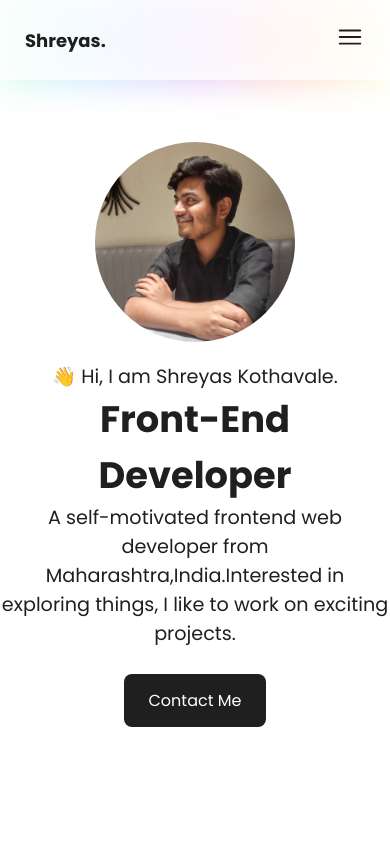
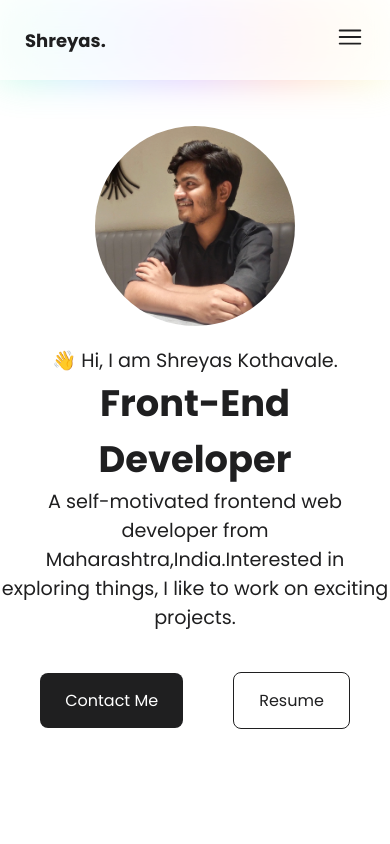
Before and after one commit to shreyashkothavale/shreyash.tech, a React (Vite) app: page / in a window 390 px wide. Shown: the top 844 px of the page. Built offline with nearby package versions, Linux system fonts and the light colour scheme.

Commit message:
responsive bug fixed

```diff
--- a/src/Components/HomeScreen/HomeScreen.jsx
+++ b/src/Components/HomeScreen/HomeScreen.jsx
@@ -2,6 +2,7 @@ import React from "react";
 import "./Homescreen.css";
 import profileImg from "../../assets/MyImage.png";
 import { Link } from "react-scroll";
+import Resume from "../../assets/ShreyasResume(2023).pdf";
 const HomeScreen = () => {
   return (
     <div className="homescreen">
@@ -14,6 +15,7 @@ const HomeScreen = () => {
             Maharashtra,India.Interested in exploring things, I like to work on
             exciting projects.
           </p>
+          <div className="contact-links">
             <Link
               to="contact"
               smooth={true}
@@ -22,6 +24,10 @@ const HomeScreen = () => {
             >
               Contact Me
             </Link>
+            <a href={Resume} target="_blank" download className="resumeBtn">
+              Resume
+            </a>
+          </div>
         </div>
         <div className="profile">
           <img src={profileImg} alt="" />
--- a/src/Components/HomeScreen/Homescreen.css
+++ b/src/Components/HomeScreen/Homescreen.css
@@ -34,7 +34,26 @@
 .heading h1 {
   font-size: 4.5rem;
 }
-.heading > .contactbtn {
+
+.heading > .contact-links {
+  /* background-color: blue; */
+  display: flex;
+  gap: 50px;
+
+  /* justify-content: space-between; */
+  align-items: center;
+}
+
+.heading > .contact-links .resumeBtn {
+  font-size: 1rem;
+  border: 1px solid var(--button-color);
+  text-decoration: none;
+  padding: 15px 25px;
+  color: var(--button-color);
+  cursor: pointer;
+  border-radius: 8px;
+}
+.heading > .contact-links .contactbtn {
   background-color: var(--button-color);
   font-size: 1rem;
   border: none;
@@ -69,7 +88,9 @@
   .heading h1 {
     font-size: 2.3rem;
   }
-
+  .heading > .contact-links {
+    justify-content: center;
+  }
   .profile > img {
     width: 200px;
   }
--- a/src/Components/Navbar/Navbar.css
+++ b/src/Components/Navbar/Navbar.css
@@ -112,6 +112,7 @@
   .navbar {
     padding: 25px;
     transition: all 0.3s ease-in-out;
+    overflow: hidden;
   }
 
   .desktopIcon {
```
Also changed, not shown: 1 other file (tests, documents, lock files or other folders). Lines whose indentation alone changed are shown as unchanged.
